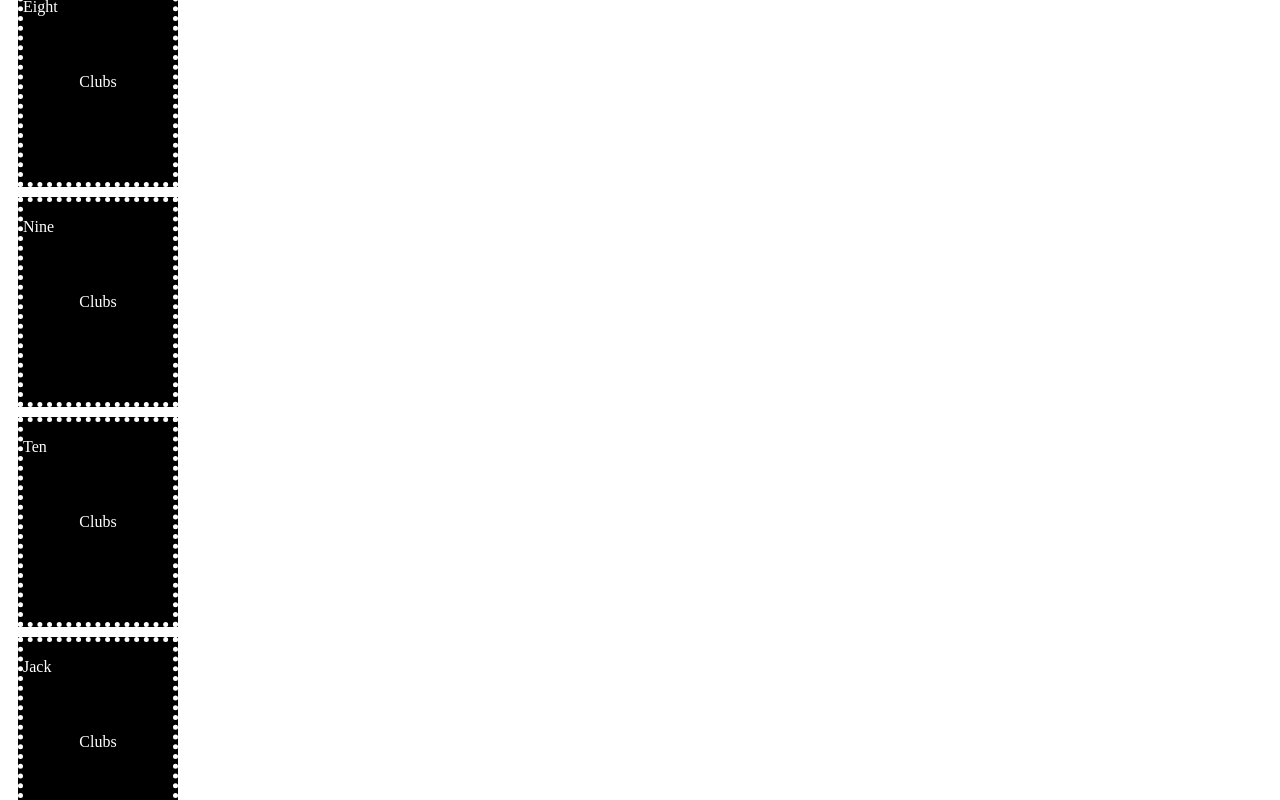
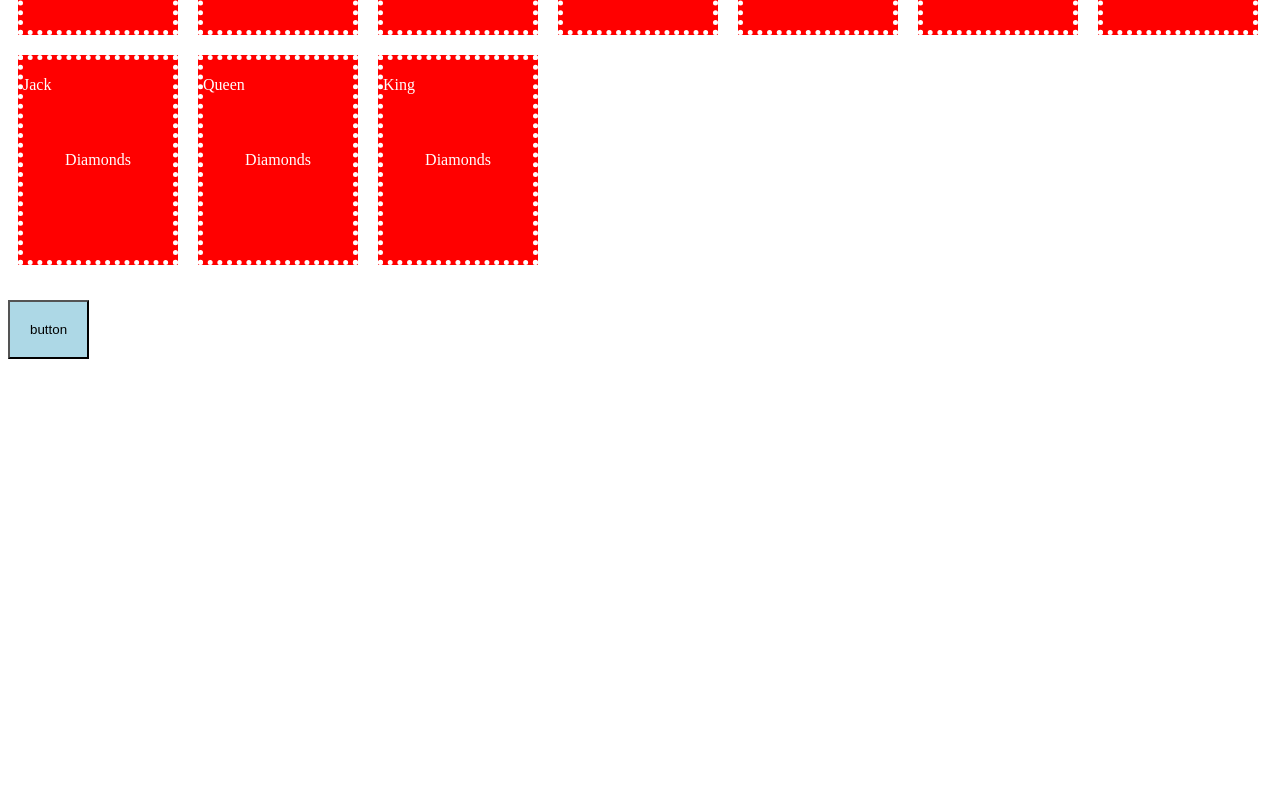
Before and after one commit to LiamCallaghan/autodeal, a React (Create React App) app: page /deck in a window 1280 px wide. Shown: the part 1573-2373 px from the top of the page. After the commit the page ends 1940 px from the top, so only its background shows below. Built offline with nearby package versions, Linux system fonts and the light colour scheme.

Commit message:
stack working

```diff
--- a/src/component/game/CardBacks.js
+++ b/src/component/game/CardBacks.js
@@ -2,7 +2,7 @@ import React from 'react'
 
 const Cards = ({ suit }) => {
   return (
-    <div className={'cardBack ' + suit}>
+    <div className={'cardBack card ' + suit}>
     </div>
   )
 }
--- a/src/component/game/CardDisplay.js
+++ b/src/component/game/CardDisplay.js
@@ -2,7 +2,6 @@ import React from 'react'
 
 import Cards from './Cards'
 import CardBacks from './CardBacks'
-import { stackDeck } from '../../lib/deck'
 
 class CardDisplay extends React.Component {
   state = {
@@ -41,13 +40,13 @@ class CardDisplay extends React.Component {
   handleClick = async () => {
     if (this.state.display === 'none') {
       this.setState({
-        display: 'none',
-        stack: 'display',
+        display: 'display',
+        stack: 'none',
       })
     } else {
       this.setState({
-        display: 'display',
-        stack: 'none',
+        display: 'none',
+        stack: 'display',
       })
     }
   }
@@ -56,11 +55,11 @@ class CardDisplay extends React.Component {
     if (!this.state.cards) return null
     return (
       <>
-        <div className={'deck' + this.state.display}>
+        <div className={'deck ' + this.state.display}>
           {this.state.cards.map(card => (<Cards key={card.id} {...card} />))}
         </div>
-        <div className={'stack' + this.state.stack}>
-        {this.state.cards.map(card => (<CardBacks key={card.id} {...card} />))}
+        <div className={'stack ' + this.state.stack}>
+          {this.state.cards.map(card => (<CardBacks key={card.id} {...card} />))}
         </div>
         <div><button className='button' onClick={this.handleClick}>button</button></div>
       </>
--- a/src/lib/deck.js
+++ b/src/lib/deck.js
@@ -1,34 +1,34 @@
-export const createDeck = () => {
+// export const createDeck = () => {
 
-  function card(number, value, suit) {
-    this.number = number
-    this.value = value
-    this.suit = suit
-  }
+//   function card(number, value, suit) {
+//     this.number = number
+//     this.value = value
+//     this.suit = suit
+//   }
 
-  function deck(){
-    this.values = ['Ace', 'Two', 'Three', 'Four', 'Five', 'Six', 'Seven', 'Eight', 'Nine', 'Ten', 'Jack', 'Queen', 'King']
-    this.suits = ['Clubs', 'Spades', 'Hearts', 'Diamonds']
-    const cards = []
+//   function deck(){
+//     this.values = ['Ace', 'Two', 'Three', 'Four', 'Five', 'Six', 'Seven', 'Eight', 'Nine', 'Ten', 'Jack', 'Queen', 'King']
+//     this.suits = ['Clubs', 'Spades', 'Hearts', 'Diamonds']
+//     const cards = []
 
-    for (let i = 0; i < this.suits.length; i++) {
-      for (let v = 0; i < this.values.length; i++) {
-        cards.push( new card( v + 1, this.values[v], this.suits[i]))
-      }
-    }
-    return cards
-  }
+//     for (let i = 0; i < this.suits.length; i++) {
+//       for (let v = 0; i < this.values.length; i++) {
+//         cards.push( new card( v + 1, this.values[v], this.suits[i]))
+//       }
+//     }
+//     return cards
+//   }
 
-  deck()
-}
+//   deck()
+// }
 
 
-export const stackDeck = (deck, stack) => {
-  if (deck.classList.contains('display')) {
-    deck.classList.remove('display')
-    stack.classList.add('display')
-  } else {
-    deck.classList.add('display')
-    stack.classList.remove('display')
-  }
-}
+// export const stackDeck = (deck, stack) => {
+//   if (deck.classList.contains('display')) {
+//     deck.classList.remove('display')
+//     stack.classList.add('display')
+//   } else {
+//     deck.classList.add('display')
+//     stack.classList.remove('display')
+//   }
+// }
--- a/src/styles/main.scss
+++ b/src/styles/main.scss
@@ -57,10 +57,6 @@ div.Diamonds {
   }
 }
 
-div.none {
-  display: none;
-}
-
 div.stack {
   display: flex;
   flex-direction: row;
@@ -76,8 +72,34 @@ div.cardBack {
   padding: 5px 10px;
   position: absolute;
   top: 0%;
-  .Spades {
+}
+
+div.cardBack.Spades {
+  top: 0%;
+  left: 0%;
+  }
+
+div.cardBack.Hearts {
+    top: -1%;
+    left: -0.3%;
+  }
+
+div.cardBack.Clubs {
     top: -2%;
     left: 0.7%;
-  }
 }
+
+div.cardBack.Diamonds {
+  top: -2%;
+  left: 0.5%;
+}
+
+div.none {
+  display: none;
+}
+
+.button {
+  margin-top: 2%;
+  padding: 20px;
+  background-color: lightblue;
+}
```
Also changed, not shown: 1 other file (tests, documents, lock files or other folders).
